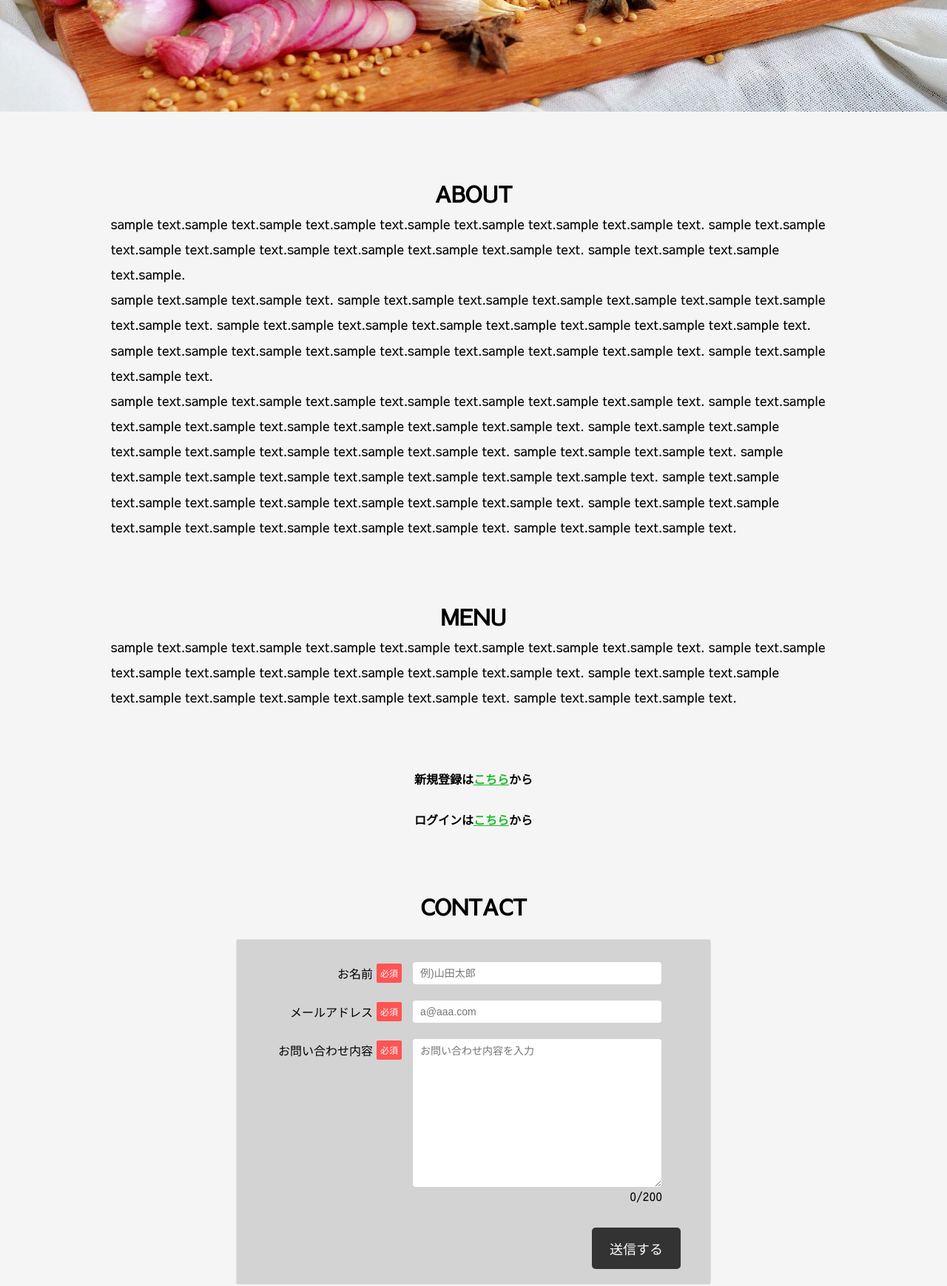
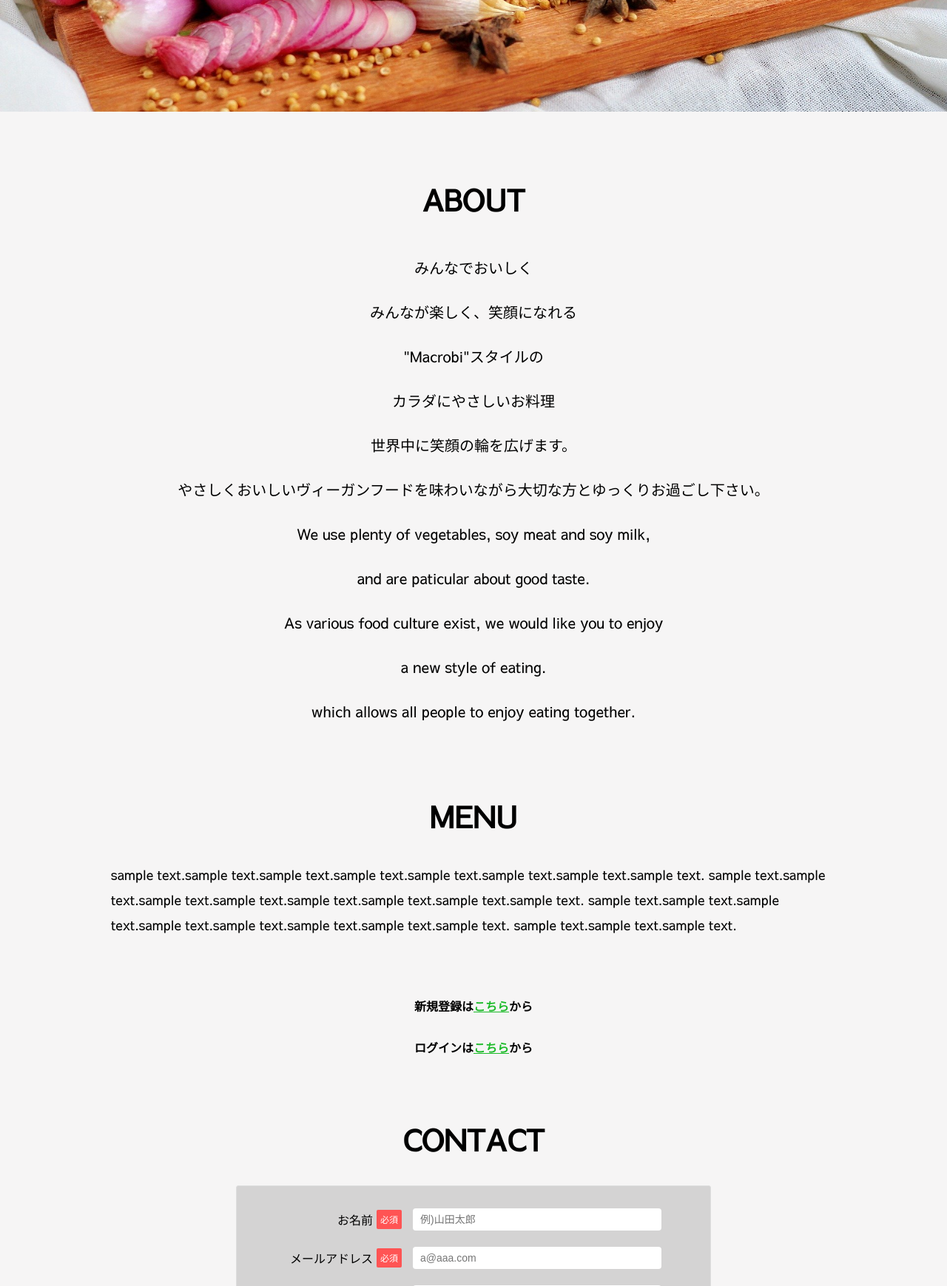
Before and after one commit to centerRyo/Macrobi, a PHP site: page / in a window 1280 px wide. Shown: the part 479-2218 px from the top of the page at 74% size. Run offline with PHP 8.4, Linux system fonts and the light colour scheme.

Commit message:
ABOUTの文言追加

```diff
--- a/app.css
+++ b/app.css
@@ -90,13 +90,15 @@ body {
 }
 
 .title {
-    font-size: 30px;
+    font-size: 40px;
     text-align: center;
+    margin-bottom: 30px;
 }
 
 #about p {
-    line-height: 1.9;
-    font-size: 18px;
+    line-height: 3.0;
+    font-size: 20px;
+    text-align: center;
 }
 
 #menu p {
--- a/index.php
+++ b/index.php
@@ -24,25 +24,18 @@
         <img class="top-img" src="images/food-3270461_1920.jpg" alt="ヒーローバナー">
         <section id="about" class="site-width">
             <h1 class="title">ABOUT</h1>
+            <p>みんなでおいしく</p>
+            <p>みんなが楽しく、笑顔になれる</p>
+            <p>"Macrobi"スタイルの</p>
+            <p>カラダにやさしいお料理</p>
+            <p>世界中に笑顔の輪を広げます。</p>
+            <p>やさしくおいしいヴィーガンフードを味わいながら大切な方とゆっくりお過ごし下さい。</p>
             <p>
-                sample text.sample text.sample text.sample text.sample text.sample text.sample text.sample text.
-                sample text.sample text.sample text.sample text.sample text.sample text.sample text.sample text.
-                sample text.sample text.sample text.sample.<br>
-                sample text.sample text.sample text.
-                sample text.sample text.sample text.sample text.sample text.sample text.sample text.sample text.
-                sample text.sample text.sample text.sample text.sample text.sample text.sample text.sample text.
-                sample text.sample text.sample text.sample text.sample text.sample text.sample text.sample text.
-                sample text.sample text.sample text.
-            </p>
-            <p>
-                sample text.sample text.sample text.sample text.sample text.sample text.sample text.sample text.
-                sample text.sample text.sample text.sample text.sample text.sample text.sample text.sample text.
-                sample text.sample text.sample text.sample text.sample text.sample text.sample text.sample text.
-                sample text.sample text.sample text.
-                sample text.sample text.sample text.sample text.sample text.sample text.sample text.sample text.
-                sample text.sample text.sample text.sample text.sample text.sample text.sample text.sample text.
-                sample text.sample text.sample text.sample text.sample text.sample text.sample text.sample text.
-                sample text.sample text.sample text.
+                We use plenty of vegetables, soy meat and soy milk,<br>
+                and are paticular about good taste.<br>
+                As various food culture exist, we would like you to enjoy<br>
+                a new style of eating.<br>
+                which allows all people to enjoy eating together.
             </p>
         </section>
 
```
